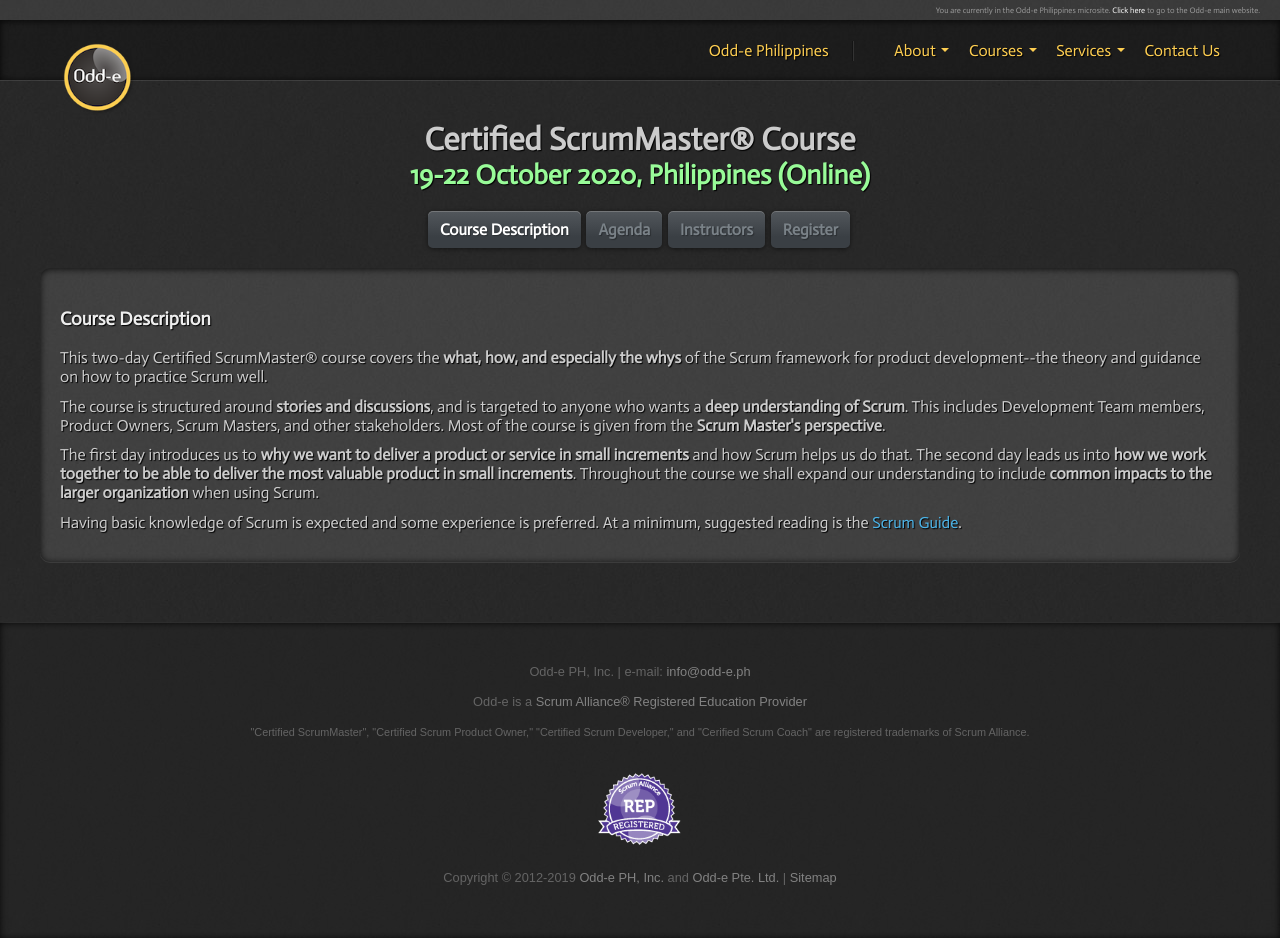
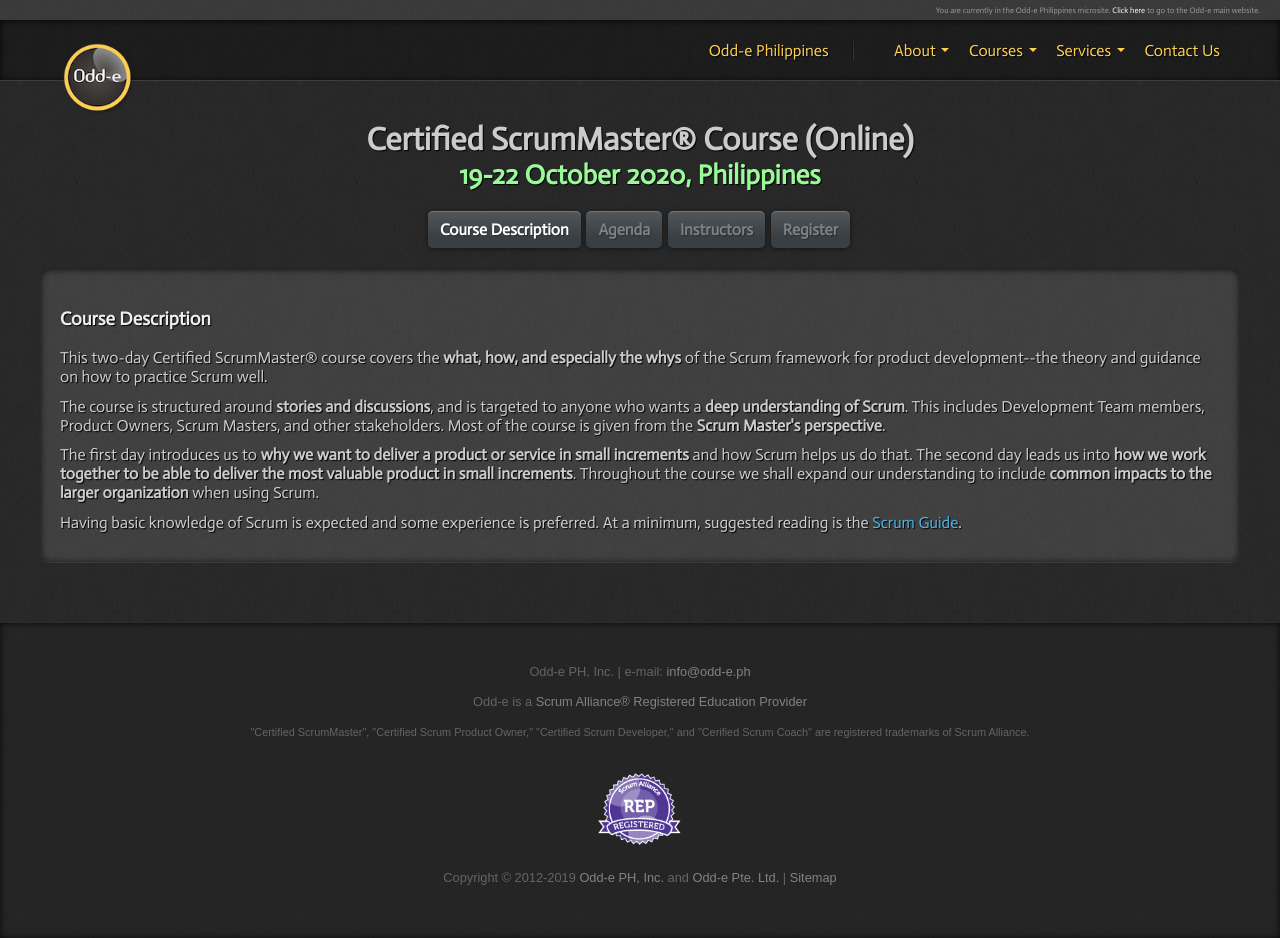
Before and after one commit to nerds-odd-e/odd-e.ph, a Jekyll site: the page built from _posts/2020-10-19-certified-scrum-master.html, in a window 1280 px wide. Built offline with Jekyll 4.4.1, drawn with Linux system fonts in a browser that asks for light colours.

```diff
--- a/_posts/2020-10-19-certified-scrum-master.html
+++ b/_posts/2020-10-19-certified-scrum-master.html
@@ -1,17 +1,17 @@
 ---
 layout: default
-title: Certified Scrum Master Course - 19-22 October 2020, Philippines (Online) | Odd-e Philippines
-description: Certified Scrum Master Course on 19-22 October 2020 in the Philippines (Online)
-course: Certified ScrumMaster&reg;
+title: Certified Scrum Master Course (Online) - 19-22 October 2020, Philippines | Odd-e Philippines
+description: Certified Scrum Master Course (Online) on 19-22 October 2020 in the Philippines
+course: Certified ScrumMaster (Online)&reg;
 schedule: 19-22 October 2020
-location: Philippines (Online)
+location: Philippines
 categories: courses certified-scrum-master
 ---
 
 <section>
   <hgroup>
-    <h1>Certified ScrumMaster&reg; Course</h1>
-    <h2>19-22 October 2020, Philippines (Online)</h2>
+    <h1>Certified ScrumMaster&reg; Course (Online)</h1>
+    <h2>19-22 October 2020, Philippines</h2>
   </hgroup>
 </section>
 <ul class="nav nav-tabs">
```
Also changed, not shown: _posts/2020-11-02-certified-agile-leadership.html (+6 -6 lines).
